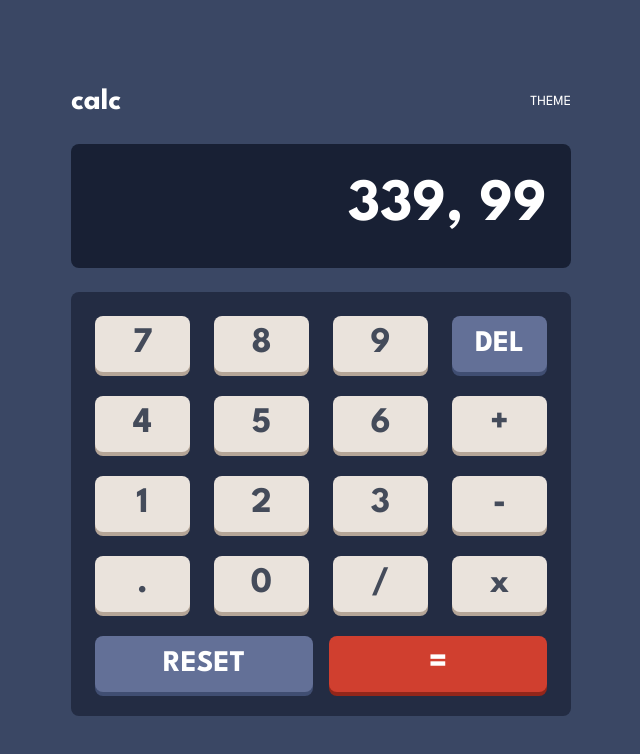
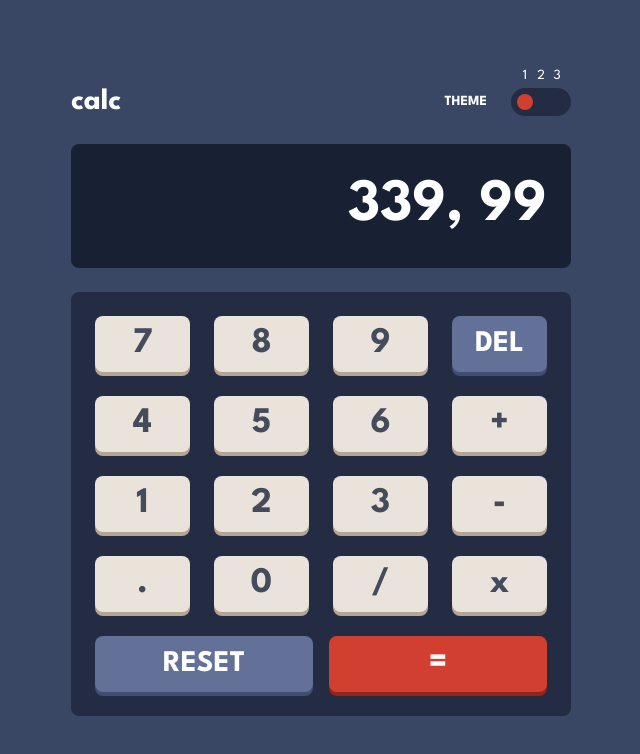
Before and after one commit to LuisC73/Calculator-app, a React (Vite) app: page / in a window 1280 px wide. Shown: the top 754 px of the page, without its empty margins (319-959 px from the left). Built offline with nearby package versions, Linux system fonts and the light colour scheme.

Commit message:
Feat: add switch component

```diff
--- a/package.json
+++ b/package.json
@@ -19,6 +19,7 @@
     "@eslint/js": "^9.17.0",
     "@types/react": "^18.3.17",
     "@types/react-dom": "^18.3.5",
+    "@vitejs/plugin-react": "^4.3.4",
     "@vitejs/plugin-react-swc": "^3.5.0",
     "autoprefixer": "^10.4.20",
     "eslint": "^9.17.0",
@@ -29,6 +30,6 @@
     "tailwindcss": "^3.4.17",
     "typescript": "~5.6.2",
     "typescript-eslint": "^8.18.1",
-    "vite": "^6.0.3"
+    "vite": "^6.0.5"
   }
 }
--- a/src/CalculatorApp.tsx
+++ b/src/CalculatorApp.tsx
@@ -1,4 +1,4 @@
-import { Display, KeyPad, Switch } from "./components"
+import { Display, KeyPad, Switch, SwitchItem } from './components';
 
 export const CalculatorApp = () => {
   return (
@@ -6,7 +6,11 @@ export const CalculatorApp = () => {
       <div className="flex flex-col gap-6 max-w-[500px] w-full">
         <div className="flex justify-between items-center">
           <h1 className="text-theme-primary-white font-bold text-3xl">calc</h1>
-          <Switch />
+          <Switch title="Theme">
+            <SwitchItem id="theme-01" label="1" active={true} action={() => {}} />
+            <SwitchItem id="theme-02" label="2" active={false} action={() => {}} />
+            <SwitchItem id="theme-03" label="3" active={false} action={() => {}} />
+          </Switch>
         </div>
         <Display value="339, 99" />
         <KeyPad />
--- a/src/components/calculator/Display.tsx
+++ b/src/components/calculator/Display.tsx
@@ -1,6 +1,4 @@
-interface DisplayProps {
-  value: string;
-}
+import { DisplayProps } from "@types";
 
 export const Display = ({ value }: DisplayProps) => {
   return (
--- a/src/components/ui/Button.tsx
+++ b/src/components/ui/Button.tsx
@@ -1,5 +1,5 @@
 import { buttonStyles } from '../../data/buttonsConfig';
-import { ButtonProps } from '../../types';
+import { ButtonProps } from '@types';
 import clsx from 'clsx';
 
 export const Button = ({ label, type, action }: ButtonProps) => {
--- a/src/components/ui/Switch.tsx
+++ b/src/components/ui/Switch.tsx
@@ -1,8 +1,12 @@
-export const Switch = () => {
+import { SwitchProps } from '@types';
+
+export const Switch = ({ title, children }: SwitchProps) => {
   return (
-    <div>
-      <span className="text-theme-primary-white uppercase text-sm">Theme</span>
-      <button></button>
+    <div className="flex items-center gap-6">
+      <span className="text-theme-primary-white uppercase text-sm font-bold font-spartan">
+        {title}
+      </span>
+      <div className="flex bg-theme-primary-toggle-background rounded-full p-1.5">{children}</div>
     </div>
   );
 };
--- /dev/null
+++ b/src/components/ui/SwitchItem.tsx
@@ -0,0 +1,28 @@
+import { SwitchItemProps } from '@types';
+import clsx from 'clsx';
+
+export const SwitchItem = ({ id, label, active, action }: SwitchItemProps) => {
+  const labelClass = clsx('relative w-4 h-4 rounded-full cursor-pointer transition p-1', {
+    'bg-theme-primary-red-key-background hover:bg-theme-primary-red-key-hover': active,
+    'bg-theme-primary-toggle-background': !active,
+  });
+
+  return (
+    <label
+      htmlFor={id}
+      className={labelClass}
+    >
+      <input
+        type="radio"
+        name={id}
+        id={id}
+        className="hidden"
+        checked
+        onChange={action}
+      />
+      <span className="absolute -top-7 left-1/2 font-spartan text-theme-primary-white -translate-x-1/2 text-sm">
+        {label}
+      </span>
+    </label>
+  );
+};
--- a/src/components/ui/index.ts
+++ b/src/components/ui/index.ts
@@ -1,2 +1,3 @@
 export * from './Button';
 export * from './Switch';
+export * from './SwitchItem';
--- a/tsconfig.app.json
+++ b/tsconfig.app.json
@@ -20,7 +20,11 @@
     "noUnusedLocals": true,
     "noUnusedParameters": true,
     "noFallthroughCasesInSwitch": true,
-    "noUncheckedSideEffectImports": true
+    "noUncheckedSideEffectImports": true,
+    "paths": {
+      "@types": ["./src/types/components.ts"],
+      "@components": ["./src/components/index.ts"],
+    }
   },
   "include": ["src"]
 }
```
Also changed, not shown: src/types/components.ts (+16 -0 lines), 1 other file (tests, documents, lock files or other folders).
